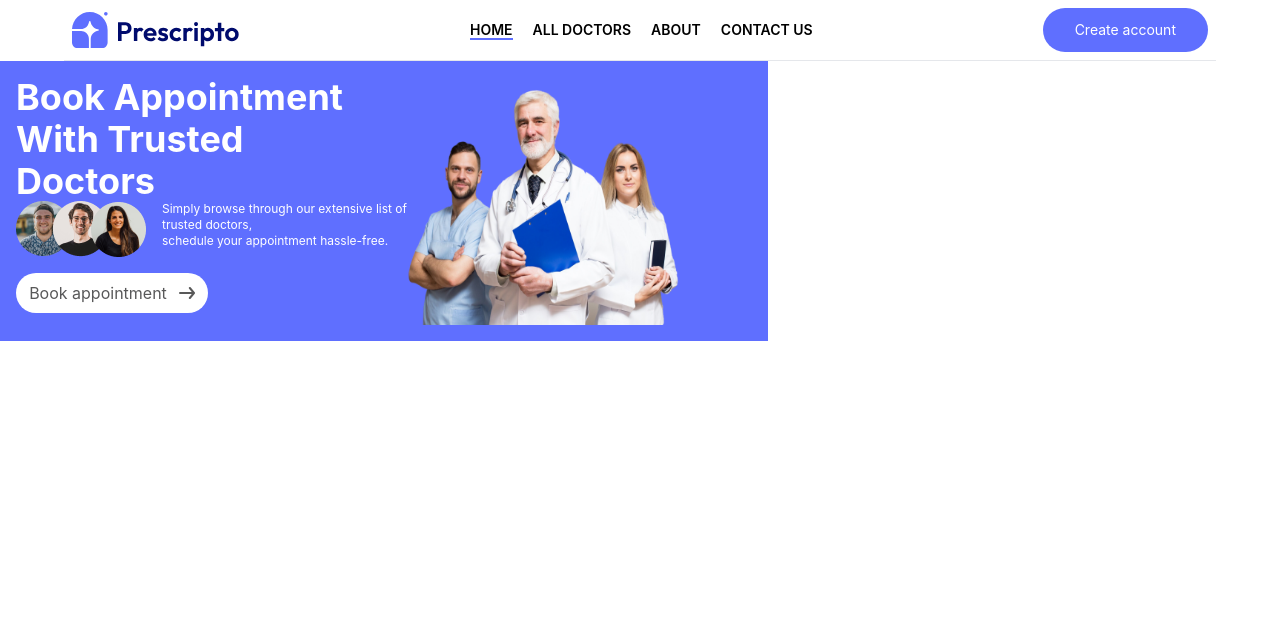
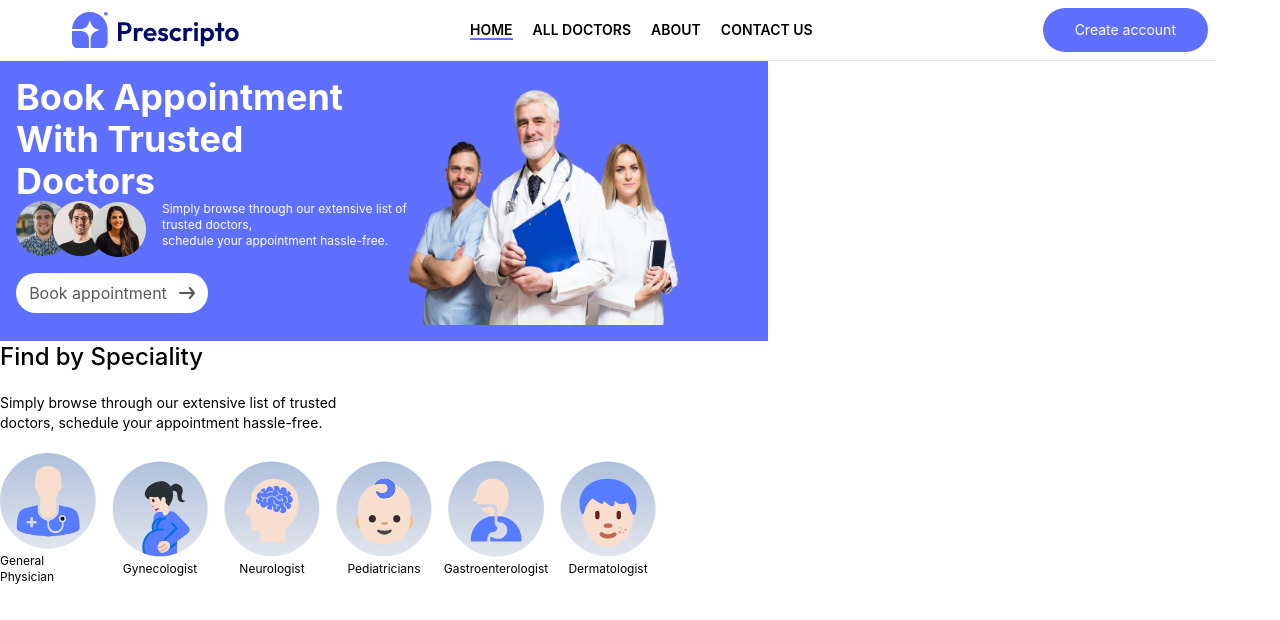
Before and after one commit to gayatriponnada/Hospital-Management-System, a React (Vite) app: page / in a window 1280 px wide. Shown: the top 620 px of the page. Built offline with nearby package versions, Linux system fonts and the light colour scheme.

Commit message:
Speciality file added in home page

```diff
--- /dev/null
+++ b/src/components/home/Speciality.jsx
@@ -0,0 +1,39 @@
+import React from 'react'
+import General_physician from "../../assets/General_physician.svg";
+import Gynecologist from "../../assets/Gynecologist.svg";
+import Neurologist from "../../assets/Neurologist.svg";
+import Pediatricians from "../../assets/Pediatricians.svg";
+import Gastroenterologist from "../../assets/Gastroenterologist.svg";
+import Dermatologist from "../../assets/Dermatologist.svg";
+
+const categories = [
+  { img: General_physician, label: "General Physician" },
+  { img: Gynecologist, label: "Gynecologist" },
+  { img: Neurologist, label: "Neurologist" },
+  { img: Pediatricians, label: "Pediatricians" },
+  { img: Gastroenterologist, label: "Gastroenterologist" },
+  { img: Dermatologist, label: "Dermatologist" },
+];
+
+const Speciality = () => {
+	return (
+    <div className='flex flex-col gap-5' >
+      <div className="text-2xl  font-medium ">Find by Speciality</div>
+      <div>
+        <div className='text-sm'>Simply browse through our extensive list of trusted</div>
+        <div className=' text-sm'> doctors, schedule your appointment hassle-free.</div>
+      </div>
+			<div className='flex gap-4 '>
+				{categories.map((item,index)=>(
+					<div key={index} className=" w-24 flex flex-col gap-1 items-center justify-center transition-transform ease-in-out hover:scale-110 cursor-pointer">
+						<img  className="w-24 h-24" src={item.img} alt={item.label} />
+						<div className=' text-xs '>{item.label}</div>
+					</div>
+				))}
+			</div>
+
+    </div>
+  );
+}
+
+export default Speciality
--- a/src/components/nav-bar/Navbar.jsx
+++ b/src/components/nav-bar/Navbar.jsx
@@ -4,7 +4,7 @@ import { NavLink } from "react-router-dom";
 
 const Navbar = () => {
   return (
-    <div className="flex  justify-between  items-center mx-16 p-2 border-b border-gray-200 top-0 sticky">
+    <div className="flex  justify-between  items-center mx-16 p-2 border-b border-gray-200 top-0 sticky z-0 bg-white">
       <img className="w-42" src={assets.logo} alt="Logo" />
       <ul className="flex  justify-between items-center p-2 gap-5">
         <li className="text-sm font-semibold ">
--- a/src/pages/Home.jsx
+++ b/src/pages/Home.jsx
@@ -1,11 +1,13 @@
 import React from "react";
 
 import Header from "../components/home/Header";
+import Speciality from "../components/home/Speciality";
 
 const Home = () => {
   return (
     <>
       <Header />
+      <Speciality/>
     </>
   );
 };
```
